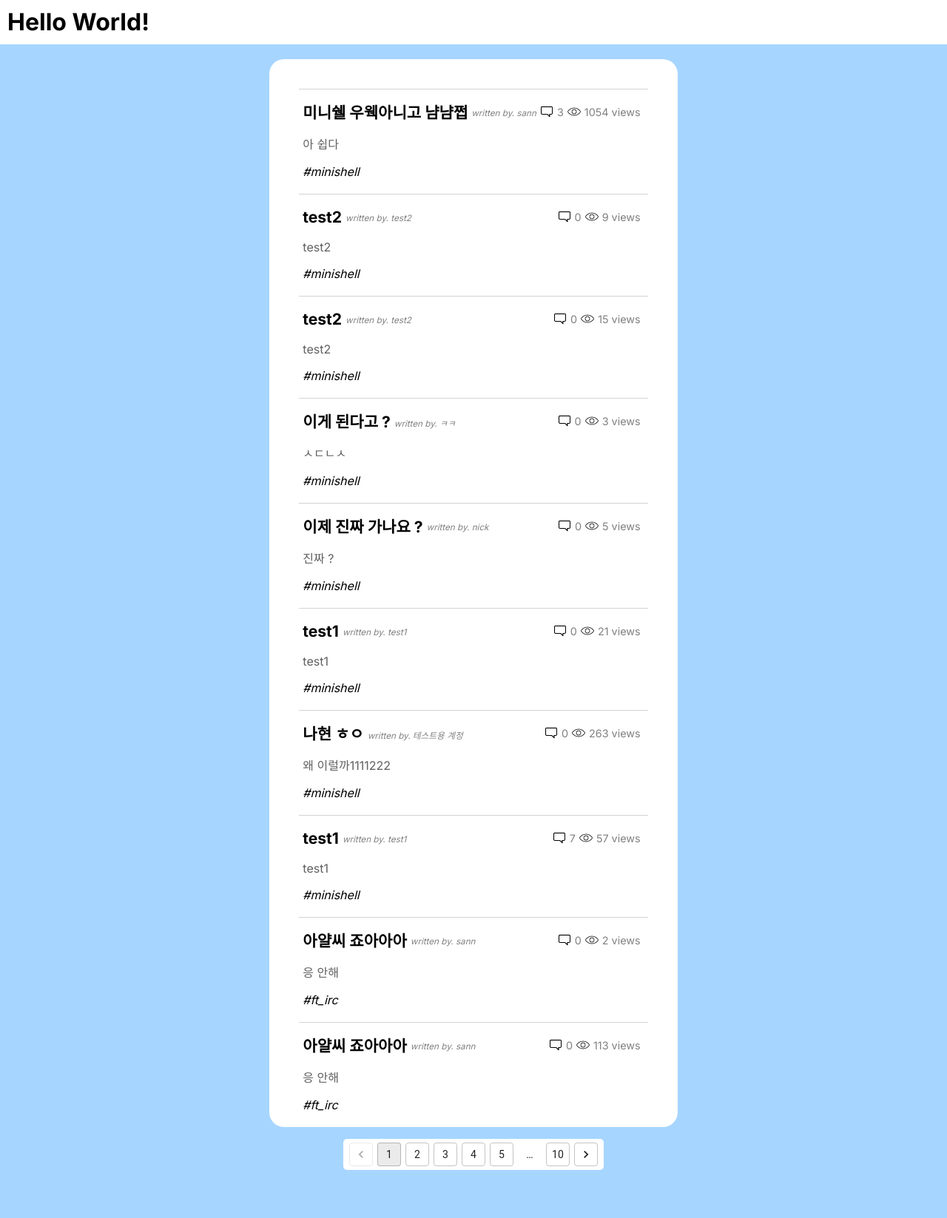
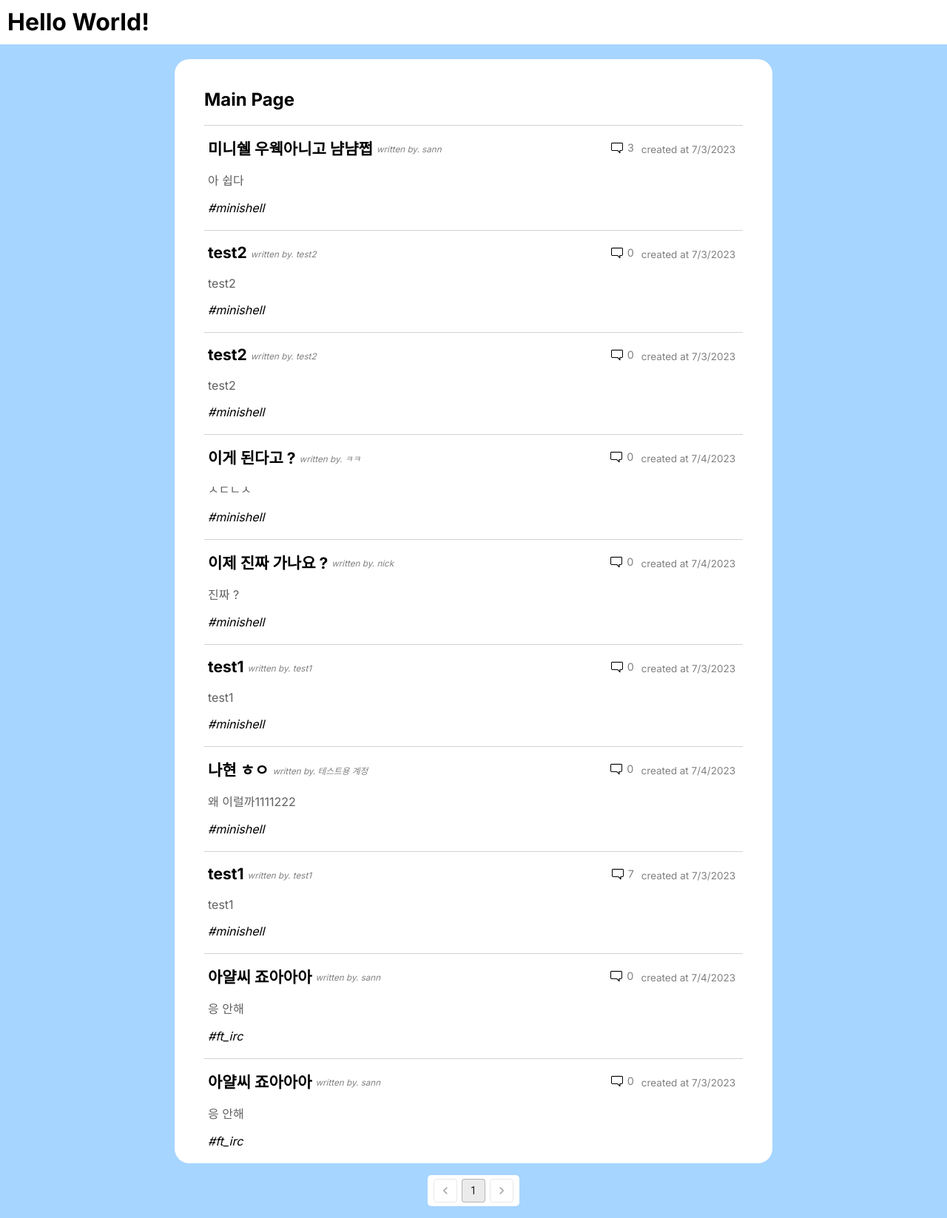
Before and after one commit to peer-42seoul/final-mission-C, a Next.js app in the folder front-end/: page / in a window 1280 px wide. Shown: the whole page at 74% size. Before the commit the page ends 1598 px from the top, so only its background shows below. Built offline with nearby package versions, Linux system fonts and the light colour scheme.

Commit message:
feat: Added type for sorting

```diff
--- a/front-end/src/app/page.module.css
+++ b/front-end/src/app/page.module.css
@@ -2,17 +2,20 @@
   display: flex;
   flex-direction: column;
   align-items: center;
+  flex: nowrap;
 }
 
 .mainContent {
   background-color: white;
   border-radius: 20px;
   margin: 0;
+  width: 60vw;
   padding: 20px;
 }
 
 .mainContent h2 {
   padding: 0px 20px;
+  margin-bottom: 0;
 }
 
 .pagination {
--- a/front-end/src/app/page.tsx
+++ b/front-end/src/app/page.tsx
@@ -5,6 +5,7 @@ import QuestionItem from "../components/question/questionItem";
 import QuestionItems from "../components/question/questionItems";
 import questionItemElement from "../types/questionItemElement";
 import Pagination from "@mui/material/Pagination";
+import { useState } from "react";
 
 export default function Home() {
   const res = {
@@ -148,17 +149,22 @@ export default function Home() {
   };
   const items: questionItemElement[] = res.content;
 
-  const sort: string = "views";
+  // const sort: string = "views";
   // const sort: string = "latest";
   // const sort: string = "recommend";
+
+  const [sort, setSort] = useState<string>("latest" as string);
 
   return (
     <div className={styles.main}>
       <div className={styles.mainContent}>
+        <div>
+          <h2>Main Page</h2>
+        </div>
         <QuestionItems items={items} sort={sort} />
       </div>
       <Pagination
-        count={10}
+        count={res.totalPages}
         variant="outlined"
         shape="rounded"
         // color="primary"
```
Also changed, not shown: front-end/src/components/sortSelect.tsx (added, +33 -0 lines), front-end/src/types/sort.ts (+5 -5 lines).
